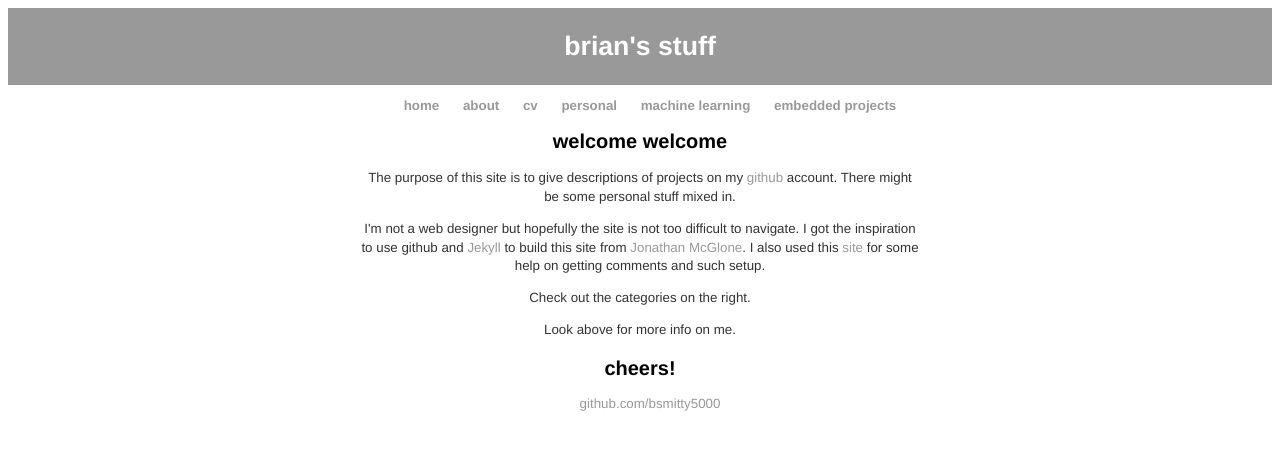
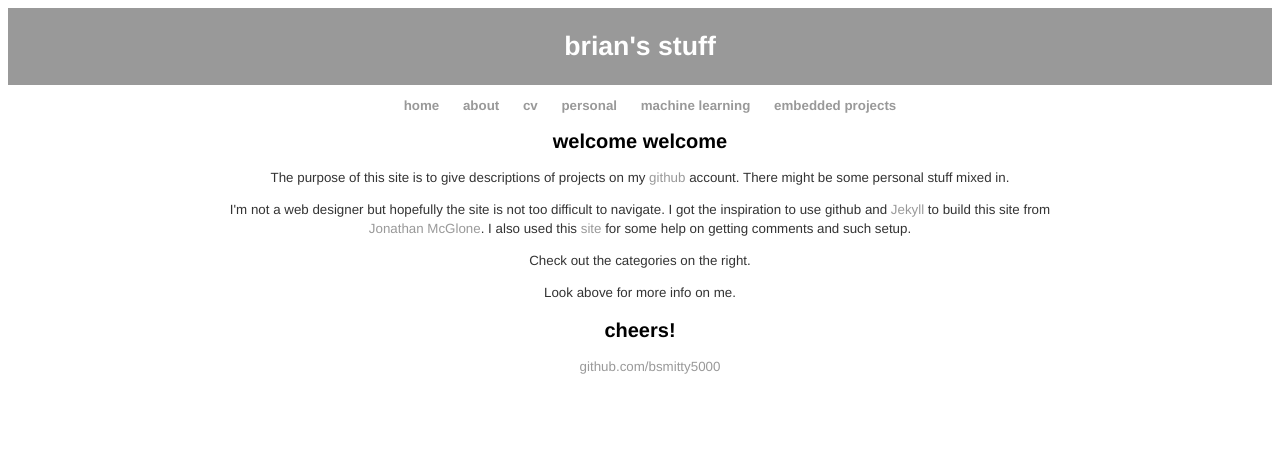
Before and after one commit to bsmitty5000/bsmitty5000.github.io, a Jekyll site: the page built from index.html, in a window 1280 px wide. Shown: the top 450 px of the page. Built offline with Jekyll 4.4.1, drawn with Linux system fonts in a browser that asks for light colours.

Commit message:
Update main.css

```diff
--- a/css/main.css
+++ b/css/main.css
@@ -42,7 +42,7 @@ ul.post li {
     list-style: none;
 }
 .custom_content {
-  width: 42em;
+  width: 62em;
   display: block;
   margin-left: auto;
   margin-right: auto;
```
